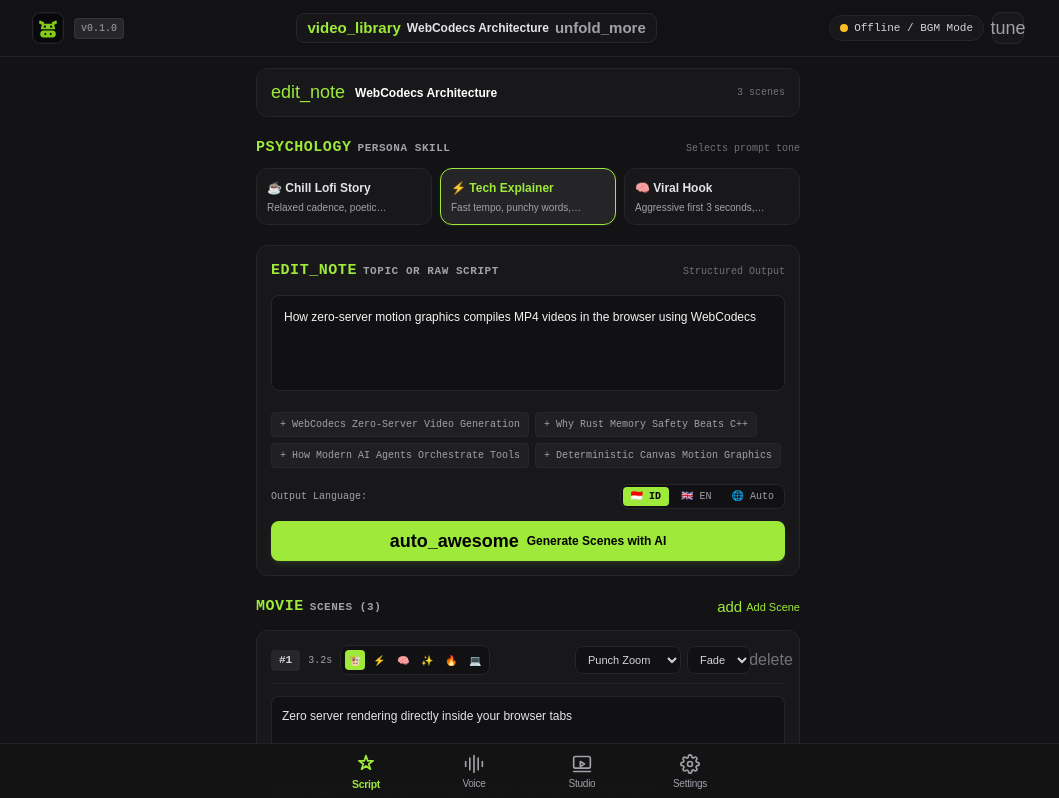
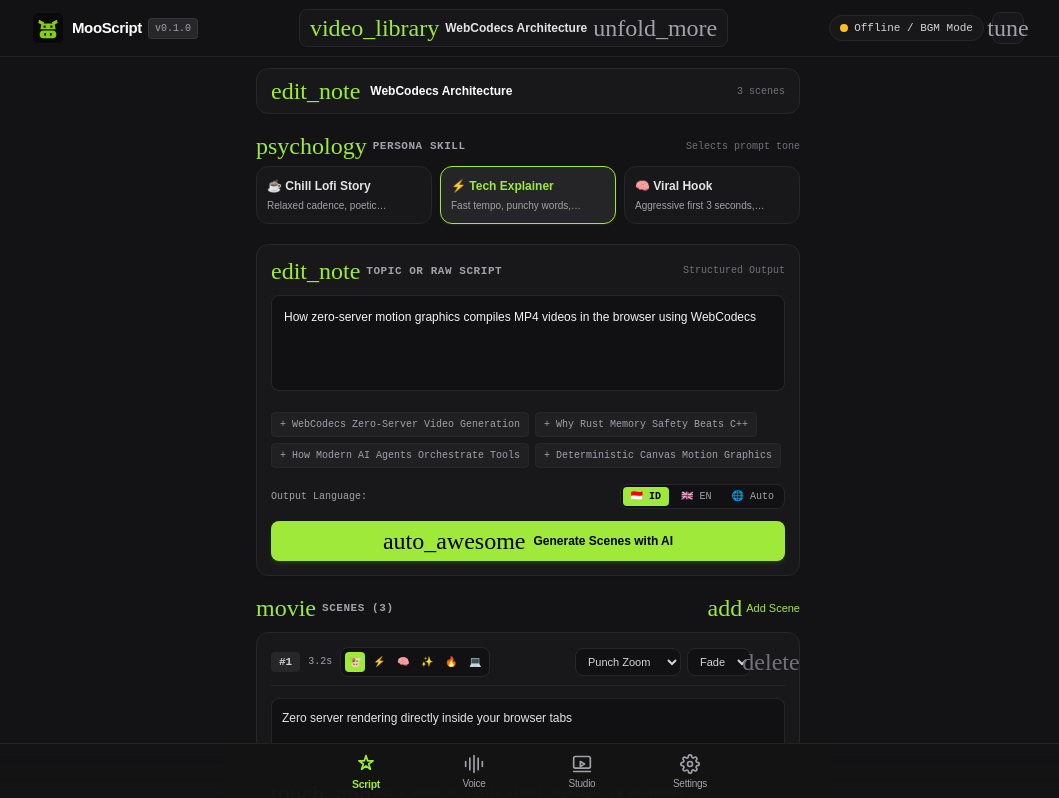
Before and after one commit to hernataramadhan79-bit/MooScript, a React (Vite) app: page / in a window 1280 px wide. Shown: the top 798 px of the page, without its empty margins (112-1171 px from the left). Built offline with nearby package versions, Linux system fonts and the light colour scheme.

Commit message:
fix(ui): restore Material Symbols font ligatures and header brand text

```diff
--- a/index.html
+++ b/index.html
@@ -50,6 +50,20 @@
         background: #3f3f46;
       }
       .material-symbols-outlined {
+        font-family: 'Material Symbols Outlined' !important;
+        font-weight: normal;
+        font-style: normal;
+        font-size: 24px;
+        line-height: 1;
+        letter-spacing: normal;
+        text-transform: none !important;
+        display: inline-block;
+        white-space: nowrap;
+        word-wrap: normal;
+        direction: ltr;
+        -webkit-font-feature-settings: 'liga';
+        -webkit-font-smoothing: antialiased;
+        font-feature-settings: 'liga';
         font-variation-settings:
           'FILL' 0,
           'wght' 400,
--- a/src/components/Header.tsx
+++ b/src/components/Header.tsx
@@ -13,12 +13,10 @@ export const Header: React.FC = () => {
       <header className="fixed top-0 w-full z-50 pt-safe bg-surface/90 backdrop-blur-md border-b border-zinc-800/80">
         <div className="h-14 px-4 max-w-5xl mx-auto flex items-center justify-between gap-3">
           {/* Brand & Mascot */}
-          <div className="flex items-center gap-2.5 shrink-0 cursor-pointer" onClick={() => setActiveTab('studio')}>
-            <div className="w-8 h-8 rounded-lg overflow-hidden shrink-0 border border-zinc-700/60 bg-black flex items-center justify-center shadow-sm hover:border-primary transition-colors">
-              <img alt="MooScript Logo" className="w-full h-full object-cover" src="/logo.svg" />
-            </div>
+          <div className="flex items-center gap-2 shrink-0 cursor-pointer" onClick={() => setActiveTab('studio')}>
+            <img alt="MooScript Logo" className="w-8 h-8 shrink-0 rounded-lg shadow-sm" src="/logo.svg" />
             <div className="flex items-center gap-1.5">
-              <span className="font-bold text-[15px] tracking-tight text-white hidden xs:inline">MooScript</span>
+              <span className="font-bold text-[15px] tracking-tight text-white">MooScript</span>
               <span className="px-1.5 py-0.5 rounded text-[10px] font-mono font-medium bg-zinc-800 text-zinc-400 border border-zinc-700/60 hidden sm:inline">
                 v0.1.0
               </span>
--- a/src/index.css
+++ b/src/index.css
@@ -8,3 +8,25 @@
     color: #f4f4f5;
   }
 }
+
+.material-symbols-outlined {
+  font-family: 'Material Symbols Outlined' !important;
+  font-weight: normal;
+  font-style: normal;
+  font-size: 24px;
+  line-height: 1;
+  letter-spacing: normal;
+  text-transform: none !important;
+  display: inline-block;
+  white-space: nowrap;
+  word-wrap: normal;
+  direction: ltr;
+  -webkit-font-feature-settings: 'liga';
+  -webkit-font-smoothing: antialiased;
+  font-feature-settings: 'liga';
+  font-variation-settings: 'FILL' 0, 'wght' 400, 'GRAD' 0, 'opsz' 24;
+}
+
+.material-symbols-outlined.fill {
+  font-variation-settings: 'FILL' 1, 'wght' 400, 'GRAD' 0, 'opsz' 24;
+}
```
